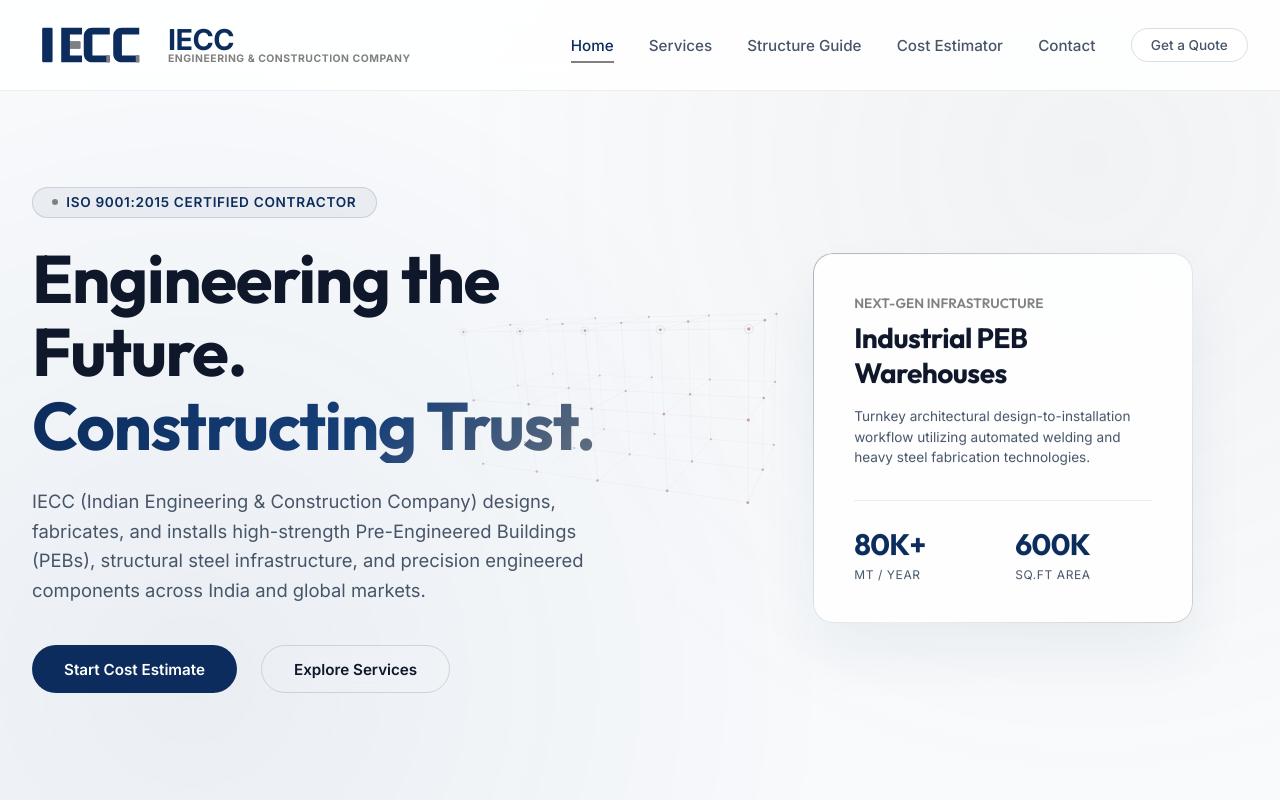
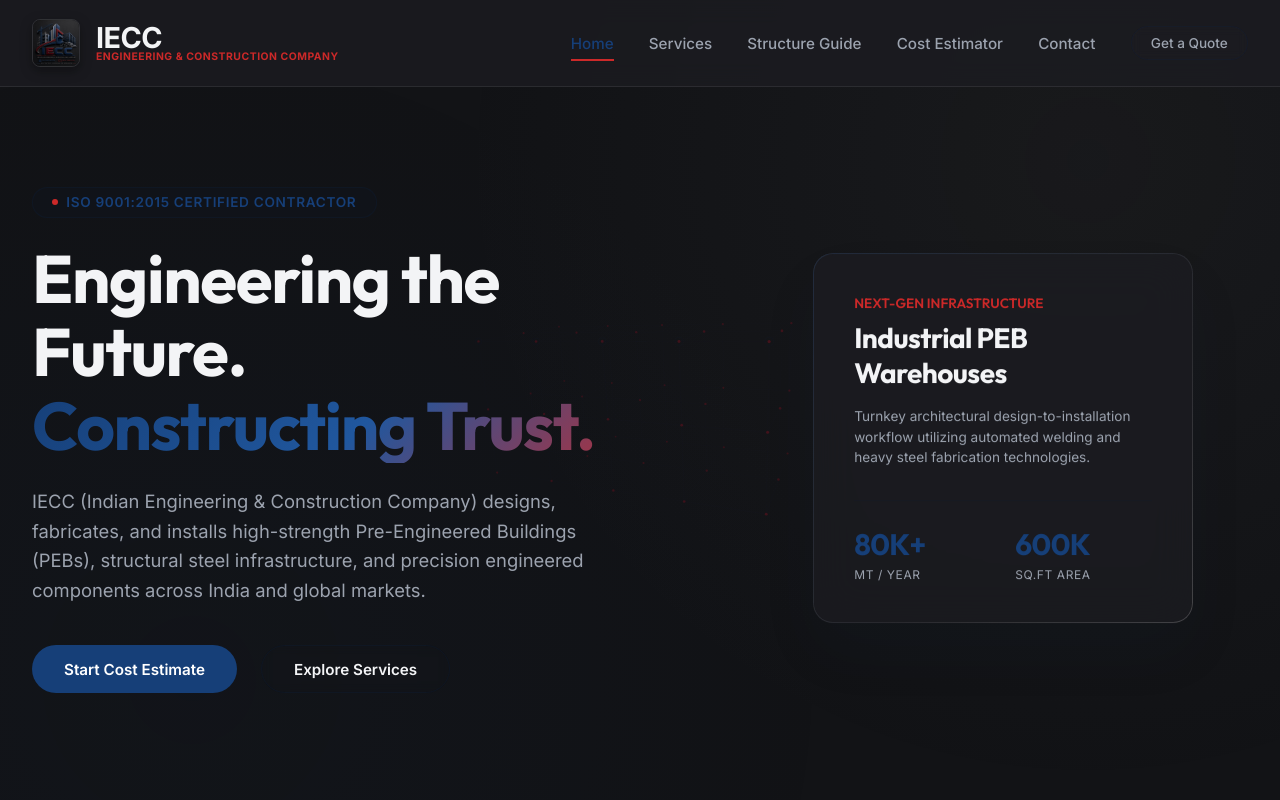
Before and after one commit to alysahil/iecc-website, a website: page index.html in a window 1280 px wide. Shown: the top 800 px of the page. Drawn offline with Linux system fonts and the light colour scheme.

Commit message:
Refactor: change theme to Charcoal Grey background with Red and Blue content accents, and set new 3D logo

```diff
--- a/index.html
+++ b/index.html
@@ -16,17 +16,9 @@
   <nav class="navbar" id="navbar">
     <div class="container nav-container">
       <a href="#hero" class="logo" style="display: flex; align-items: center; gap: 1rem;">
-        <svg class="logo-svg" viewBox="0 0 135 60" xmlns="http://www.w3.org/2000/svg">
-          <rect class="logo-navy-part" x="10" y="10" width="12" height="40" rx="1.5"/>
-          <path class="logo-navy-part" d="M 32,10 H 56 V 18 H 42 V 26 H 54 V 34 H 42 V 42 H 56 V 50 H 32 Z"/>
-          <rect class="logo-maroon-part" x="42" y="26" width="12" height="8"/>
-          <path class="logo-navy-part" d="M 88,10 H 68 C 62,10 58,14 58,20 V 40 C 58,46 62,50 68,50 H 88 V 42 H 68 V 18 H 88 Z"/>
-          <path class="logo-maroon-part" d="M 84,42 H 88 V 50 H 84 Z"/>
-          <path class="logo-navy-part" d="M 122,10 H 102 C 96,10 92,14 92,20 V 40 C 92,46 96,50 102,50 H 122 V 42 H 102 V 18 H 122 Z"/>
-          <path class="logo-maroon-part" d="M 118,42 H 122 V 50 H 118 Z"/>
-        </svg>
+        <img src="assets/iecc_logo.jpg" alt="IECC Logo" class="logo-img">
         <span style="display: flex; flex-direction: column; line-height: 1;">
-          <span style="font-size: 1.8rem; font-weight: 800; color: var(--color-navy); letter-spacing: -0.02em;">IECC</span>
+          <span style="font-size: 1.8rem; font-weight: 800; color: var(--text-primary); letter-spacing: -0.02em;">IECC</span>
           <span style="font-size: 0.65rem; font-weight: 700; color: var(--color-maroon); letter-spacing: 0.05em; text-transform: uppercase;">Engineering &amp; Construction Company</span>
         </span>
       </a>
@@ -476,15 +468,7 @@
       <div class="footer-grid">
         <div class="footer-brand">
           <a href="#hero" class="logo" style="display: flex; align-items: center; gap: 1rem;">
-            <svg class="logo-svg logo-light" viewBox="0 0 135 60" xmlns="http://www.w3.org/2000/svg">
-              <rect class="logo-navy-part" x="10" y="10" width="12" height="40" rx="1.5"/>
-              <path class="logo-navy-part" d="M 32,10 H 56 V 18 H 42 V 26 H 54 V 34 H 42 V 42 H 56 V 50 H 32 Z"/>
-              <rect class="logo-maroon-part" x="42" y="26" width="12" height="8"/>
-              <path class="logo-navy-part" d="M 88,10 H 68 C 62,10 58,14 58,20 V 40 C 58,46 62,50 68,50 H 88 V 42 H 68 V 18 H 88 Z"/>
-              <path class="logo-maroon-part" d="M 84,42 H 88 V 50 H 84 Z"/>
-              <path class="logo-navy-part" d="M 122,10 H 102 C 96,10 92,14 92,20 V 40 C 92,46 96,50 102,50 H 122 V 42 H 102 V 18 H 122 Z"/>
-              <path class="logo-maroon-part" d="M 118,42 H 122 V 50 H 118 Z"/>
-            </svg>
+            <img src="assets/iecc_logo.jpg" alt="IECC Logo" class="logo-img" style="height: 50px;">
             <span style="display: flex; flex-direction: column; line-height: 1;">
               <span style="font-size: 1.8rem; font-weight: 800; color: #FFF; letter-spacing: -0.02em;">IECC</span>
               <span style="font-size: 0.65rem; font-weight: 700; color: var(--color-maroon); letter-spacing: 0.05em; text-transform: uppercase;">Engineering &amp; Construction Company</span>
--- a/style.css
+++ b/style.css
@@ -3,23 +3,23 @@
 
 /* --- Root Variables --- */
 :root {
-  --color-navy: #0b2c5c;
-  --color-navy-light: #163f78;
-  --color-navy-dark: #061730;
-  --color-maroon: #808080;
-  --color-maroon-hover: #686868;
+  --color-navy: #163f78; /* Rich Steel Blue */
+  --color-navy-light: #20579e;
+  --color-navy-dark: #0a0b0d; /* Ultra Dark Grey */
+  --color-maroon: #cc2929; /* Crimson Red */
+  --color-maroon-hover: #e03c3c;
 
-  --bg-primary: #F8FAFC;
-  --bg-secondary: #FFFFFF;
-  --bg-glass: rgba(255, 255, 255, 0.85);
-  --border-glass: rgba(11, 44, 92, 0.08);
-  --text-primary: #0F172A;
-  --text-secondary: #475569;
+  --bg-primary: #121316; /* Charcoal / Dark Grey */
+  --bg-secondary: #1c1d22; /* Slightly lighter Charcoal */
+  --bg-glass: rgba(28, 29, 34, 0.75); /* Dark Glassmorphism */
+  --border-glass: rgba(255, 255, 255, 0.08); /* White transparency border */
+  --text-primary: #F3F4F6; /* Clean off-white text */
+  --text-secondary: #9CA3AF; /* Light muted grey text */
 
   /* Brand Gradients */
   --gradient-brand: linear-gradient(135deg, var(--color-navy) 0%, var(--color-navy-light) 50%, var(--color-maroon) 100%);
-  --gradient-text: linear-gradient(135deg, var(--color-navy-dark) 30%, var(--color-navy) 100%);
-  --gradient-glow: linear-gradient(135deg, rgba(11, 44, 92, 0.03) 0%, rgba(128, 128, 128, 0.03) 100%);
+  --gradient-text: linear-gradient(135deg, #FFFFFF 30%, #D1D5DB 100%);
+  --gradient-glow: linear-gradient(135deg, rgba(22, 63, 120, 0.06) 0%, rgba(204, 41, 41, 0.06) 100%);
 
   /* Transitions */
   --transition-smooth: all 0.5s cubic-bezier(0.16, 1, 0.3, 1);
@@ -192,6 +192,15 @@ a {
   width: 120px;
   height: 52px;
   display: block;
+}
+
+.logo-img {
+  width: 48px;
+  height: 48px;
+  object-fit: cover;
+  border-radius: 8px;
+  border: 1px solid rgba(255, 255, 255, 0.1);
+  box-shadow: 0 4px 12px rgba(0, 0, 0, 0.35);
 }
 
 .logo-navy-part {
@@ -1206,8 +1215,8 @@ a {
   width: 100%;
   padding: 1rem 1.25rem;
   border-radius: 12px;
-  border: 1px solid rgba(11, 44, 92, 0.15);
-  background: transparent;
+  border: 1px solid rgba(255, 255, 255, 0.12);
+  background: rgba(255, 255, 255, 0.02);
   outline: none;
   font-family: 'Inter', sans-serif;
   font-size: 0.95rem;
@@ -1217,7 +1226,8 @@ a {
 
 .form-input:focus {
   border-color: var(--color-navy);
-  box-shadow: 0 0 0 3px rgba(11, 44, 92, 0.08);
+  box-shadow: 0 0 0 3px rgba(31, 78, 121, 0.15);
+  background: rgba(255, 255, 255, 0.04);
 }
 
 textarea.form-input {
```
Also changed, not shown: assets/iecc_logo.jpg (added).
